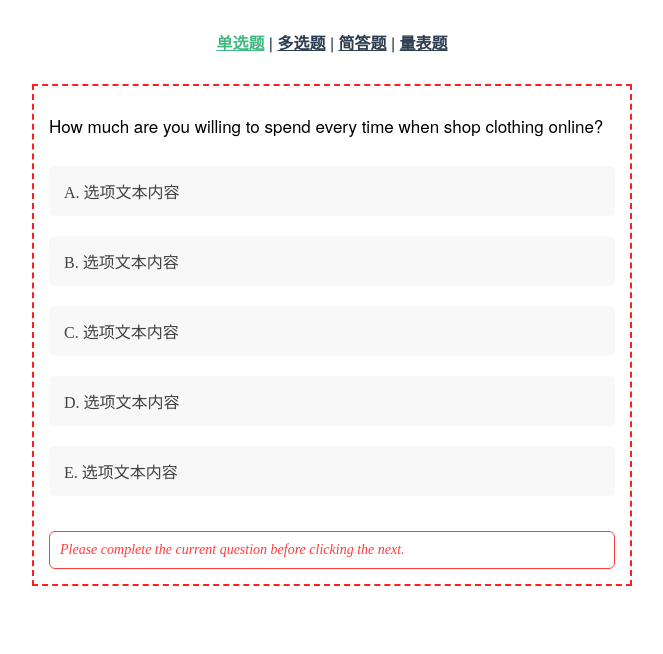
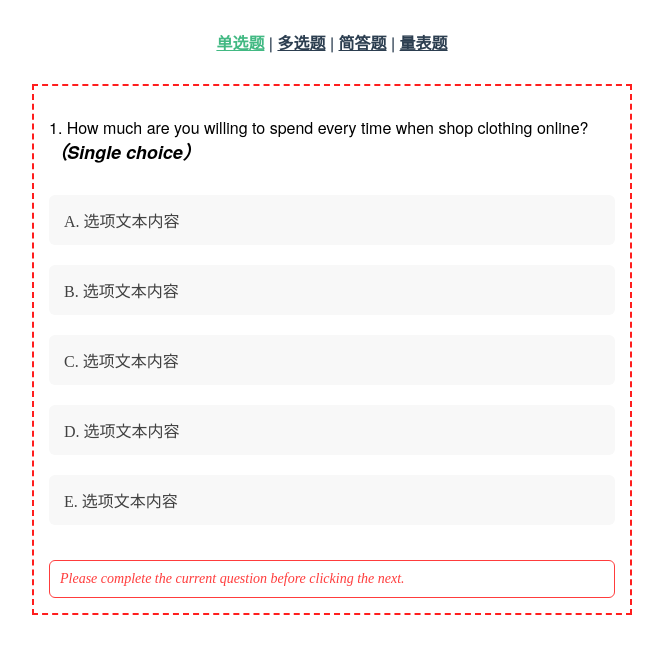
Before and after one commit to yisibell/aidol-questionnaire-ui, a Vue app: page /#/radio in a window 1280 px wide. Shown: the top 654 px of the page, without its empty margins (308-971 px from the left). Built offline with nearby package versions, Linux system fonts and the light colour scheme.

Commit message:
update: 1. 题型组件支持 index 题号；max 类型修复

```diff
--- a/package.json
+++ b/package.json
@@ -1,7 +1,7 @@
 {
   "name": "@aidol/questionnaire-ui",
   "description": "A questionnaire survey ui library for Vue.js.",
-  "version": "0.2.0",
+  "version": "0.3.0",
   "main": "dist/AidolQuestionnaireUI.umd.min.js",
   "author": {
     "name": "elenh",
--- a/src/components/choice/index.vue
+++ b/src/components/choice/index.vue
@@ -1,6 +1,11 @@
 <template>
   <div class="ai-choice">
-    <ai-title :style="titleStyle" :content="titleContent" />
+    <ai-title
+      :index="index"
+      :style="titleStyle"
+      :content="titleContent"
+      :suffix-text="titleSuffixText"
+    />
     <div class="ai-choice__list">
       <div
         :key="i"
@@ -18,6 +23,11 @@
 export default {
   name: 'AiChoice',
   props: {
+    // 题目索引
+    index: {
+      type: [Number, String],
+      default: ''
+    },
     // 双绑数据
     value: {
       type: [Number, String, Array],
@@ -43,7 +53,7 @@ export default {
     },
     // 多选时，最大选择个数, 0 表示不限制
     max: {
-      type: Number,
+      type: [Number, String],
       default: 0
     },
     // 标题样式
@@ -63,8 +73,20 @@ export default {
     }
   },
   computed: {
+    // 是否超出最大选择个数
     isOuter() {
-      return this.multiple && this.max > 0 && this.checked.length > this.max
+      return (
+        this.multiple &&
+        this.choiceMax > 0 &&
+        this.checked.length > this.choiceMax
+      )
+    },
+    titleSuffixText() {
+      return this.multiple ? '（Multiple choice）' : '（Single choice）'
+    },
+    choiceMax() {
+      const { parseInt } = Number
+      return parseInt(this.max)
     }
   },
   watch: {
--- a/src/components/rate-group/index.vue
+++ b/src/components/rate-group/index.vue
@@ -1,7 +1,7 @@
 <template>
   <div class="ai-rate-group">
     <div class="ai-rate-group__title">
-      <ai-title :style="titleStyle" :content="titleContent" />
+      <ai-title :style="titleStyle" :index="index" :content="titleContent" />
     </div>
     <div class="ai-rate-group__list">
       <ai-rate
@@ -10,6 +10,8 @@
         v-model="checkedMap[v.value]"
         :title-content="v.label"
         :max="max"
+        :show-text="showText"
+        :texts="texts"
         @input="handleInput"
       />
     </div>
@@ -20,6 +22,12 @@
 export default {
   name: 'AiRateGroup',
   props: {
+    // 题目索引
+    index: {
+      type: [Number, String],
+      default: ''
+    },
+    // 绑定值
     value: {
       type: Object,
       default: () => ({})
@@ -42,8 +50,18 @@ export default {
     },
     // 评分最大值
     max: {
-      type: Number,
+      type: [Number, String],
       default: 10
+    },
+    // 是否显示辅助文字，若为真，则会从 texts 数组中选取当前分数对应的文字内容
+    showText: {
+      type: Boolean,
+      default: false
+    },
+    // 辅助文字数组
+    texts: {
+      type: Array,
+      default: () => []
     }
   },
   data() {
--- a/src/components/rate/index.vue
+++ b/src/components/rate/index.vue
@@ -4,7 +4,7 @@
     <div class="ai-rate__content">
       <div
         :key="v"
-        v-for="v in max"
+        v-for="v in rateMax"
         class="ai-rate__content__item"
         :class="[
           { 'is-hover-active': v <= hoverActive && hover_ing },
@@ -37,18 +37,18 @@ export default {
     },
     // 最大值
     max: {
-      type: Number,
+      type: [Number, String],
       default: 5
     },
     // 是否显示辅助文字，若为真，则会从 texts 数组中选取当前分数对应的文字内容
     showText: {
       type: Boolean,
-      default: true
+      default: false
     },
     // 辅助文字数组
     texts: {
       type: Array,
-      default: () => ['极差', '失望', '一般', '满意', '惊喜']
+      default: () => []
     }
   },
   data() {
@@ -59,6 +59,10 @@ export default {
     }
   },
   computed: {
+    rateMax() {
+      const { parseInt } = Number
+      return parseInt(this.max)
+    },
     rateText() {
       let ac = this.active
 
--- a/src/components/short-answer/index.vue
+++ b/src/components/short-answer/index.vue
@@ -1,6 +1,10 @@
 <template>
   <div class="ai-short-answer">
-    <ai-title :style="titleStyle">{{ titleContent }}</ai-title>
+    <ai-title
+      :style="titleStyle"
+      :index="index"
+      :content="titleContent"
+    ></ai-title>
     <div class="ai-short-answer__content">
       <textarea
         class="ai-short-answer__content__inner"
@@ -30,6 +34,11 @@ export default {
     AiTitle
   },
   props: {
+    // 题目索引
+    index: {
+      type: [Number, String],
+      default: ''
+    },
     value: {
       type: String,
       default: ''
--- a/src/components/title/index.vue
+++ b/src/components/title/index.vue
@@ -1,6 +1,11 @@
 <template>
   <div class="ai-title">
-    <slot name="default">{{ content }}</slot>
+    <slot name="default" :index="index">
+      <span>{{ index }}</span>
+      <span>. </span>
+      <span>{{ content }}</span>
+      <span class="ai-title__suffix-text">{{ suffixText }}</span>
+    </slot>
   </div>
 </template>
 
@@ -8,7 +13,18 @@
 export default {
   name: 'AiTitle',
   props: {
+    // 题目索引
+    index: {
+      type: [Number, String],
+      default: 1
+    },
+    // 标题内容
     content: {
+      type: String,
+      default: ''
+    },
+    // 后缀文本
+    suffixText: {
       type: String,
       default: ''
     }
--- a/src/styles/modules/title.scss
+++ b/src/styles/modules/title.scss
@@ -1,8 +1,14 @@
 .ai-title {
-  font-size: 17px;
-  line-height: 20px;
+  font-size: 16px;
+  line-height: 1.5em;
   word-break: break-all;
   padding: 15px 0px;
   color: #000000;
   font-family: HelveticaNeue;
+
+  &__suffix-text {
+    font-weight: 600;
+    font-style: italic;
+    font-size: 18px;
+  }
 }
--- a/src/views/checkbox.vue
+++ b/src/views/checkbox.vue
@@ -2,6 +2,7 @@
   <div>
     <ai-choice
       v-model="checked"
+      :index="2"
       multiple
       :options="options"
       :max="2"
--- a/src/views/radio.vue
+++ b/src/views/radio.vue
@@ -3,6 +3,7 @@
     <ai-block-tips :message="validMessage">
       <ai-choice
         v-model="checked"
+        :index="1"
         :options="options"
         title-content="How much are you willing to spend every time when shop clothing online?"
       />
--- a/src/views/rate.vue
+++ b/src/views/rate.vue
@@ -3,6 +3,7 @@
     <ai-block-tips :message="validMessage">
       <ai-rate-group
         v-model="answer"
+        :index="4"
         title-content="What is your fit preference?"
         :options="options"
       />
--- a/src/views/short-answer.vue
+++ b/src/views/short-answer.vue
@@ -3,6 +3,7 @@
     <ai-block-tips :message="validMessage">
       <ai-short-answer
         v-model="answer"
+        :index="3"
         title-content="What is your fit preference?"
       />
     </ai-block-tips>
```
Also changed, not shown: src/main.js (+7 -7 lines), 1 other file (tests, documents, lock files or other folders).
